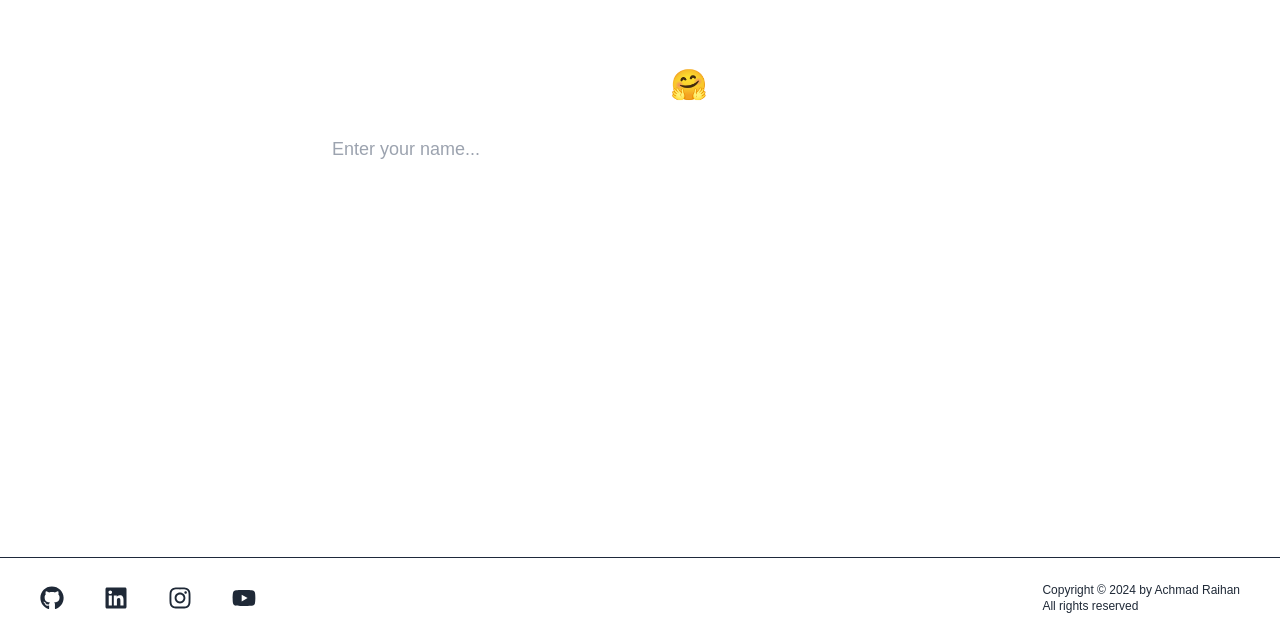
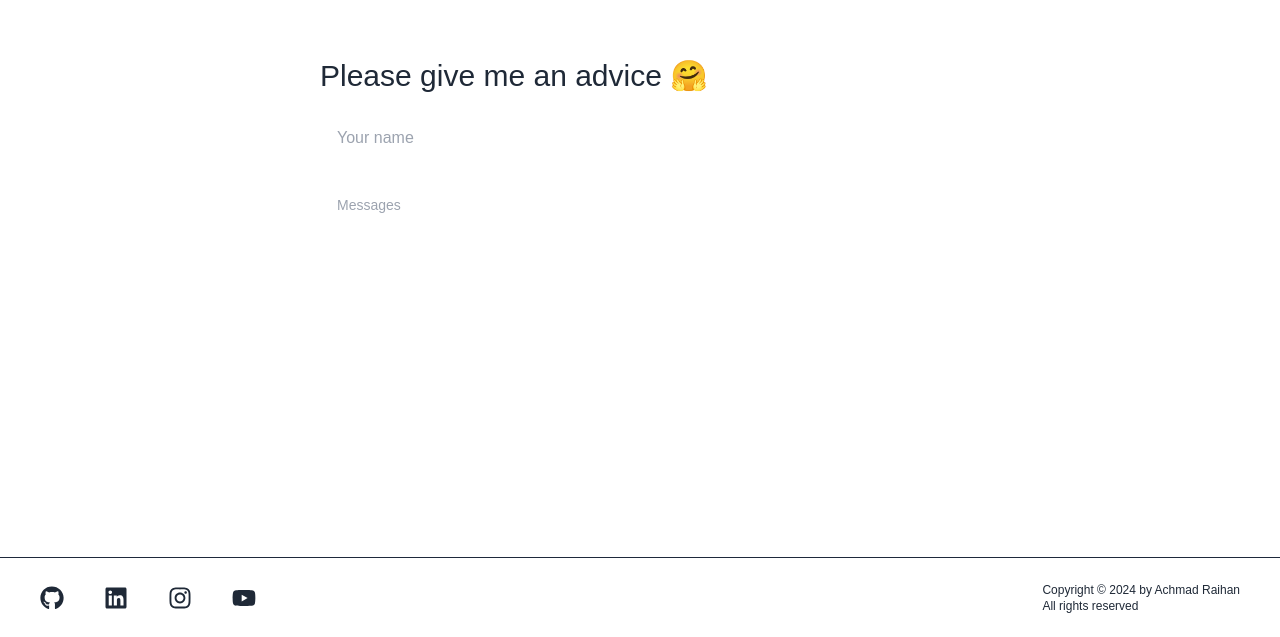
Before and after one commit to Achmad96/Portofolio-Website, a Next.js app: page / in a window 1280 px wide. Shown: the part 2101-2738 px from the top of the page. Built offline with nearby package versions, Linux system fonts and the light colour scheme.

Commit message:
fix: input's bug

```diff
--- a/components/Contact.tsx
+++ b/components/Contact.tsx
@@ -1,46 +1,45 @@
 "use client";
 import { motion } from "framer-motion";
-import { useEffect, useRef, useState } from "react";
+import { KeyboardEvent, FormEvent, useEffect, useRef, useState } from "react";
 
 export default function Contact() {
-  const ref = useRef<HTMLInputElement | null>(null);
-  const [index, setIndex] = useState(0);
-  useEffect(() => {
-    if (ref.current !== null && index < 1) {
-      ref.current.disabled = true;
-    } else if (ref.current !== null && index >= 1) {
-      ref.current.disabled = false;
-      ref.current.focus();
-    }
-  }, [index]);
-
+  const ref = useRef<HTMLTextAreaElement | null>(null);
   return (
-    <div className="flex h-screen w-full items-center justify-center ">
+    <div className="flex h-screen w-full items-center justify-center">
       <form
         autoComplete="off"
-        className="flex w-[50%] flex-col justify-start gap-5 text-white max-md:w-[80%]"
+        className="flex w-[50%] flex-col justify-start gap-5 max-md:w-[80%]"
       >
         <h1 className="text-3xl">Please give me an advice &#129303;</h1>
         <input
-          placeholder="Enter your name..."
+          placeholder="Your name"
           name="username"
           type="text"
-          className="bg-transparent p-3 text-lg"
+          className="input w-full"
+          maxLength={30}
           onKeyDown={(e) => {
             if (e.key === "Enter") {
-              setIndex(1);
               e.preventDefault();
             }
           }}
         />
-        <motion.input
-          initial={{ x: -100, opacity: 0 }}
-          animate={index >= 1 ? { x: 0, opacity: 1 } : {}}
+        <textarea
+          placeholder="Messages"
+          maxLength={200}
           ref={ref}
-          placeholder="Enter your message..."
           name="messages"
-          type="text"
-          className="bg-transparent p-3 text-lg"
+          className="textarea resize-none overflow-hidden"
+          onInput={(e: FormEvent<HTMLTextAreaElement>) => {
+            if (ref.current && e.currentTarget.scrollHeight <= 120) {
+              ref.current.style.height = "auto";
+              ref.current.style.height = `${e.currentTarget.scrollHeight}px`;
+            }
+          }}
+          onKeyDown={(e: KeyboardEvent<HTMLTextAreaElement>) => {
+            if (ref.current && e.key === "Enter") {
+              e.preventDefault();
+            }
+          }}
         />
         <input type="submit" className="hidden" />
       </form>
```
